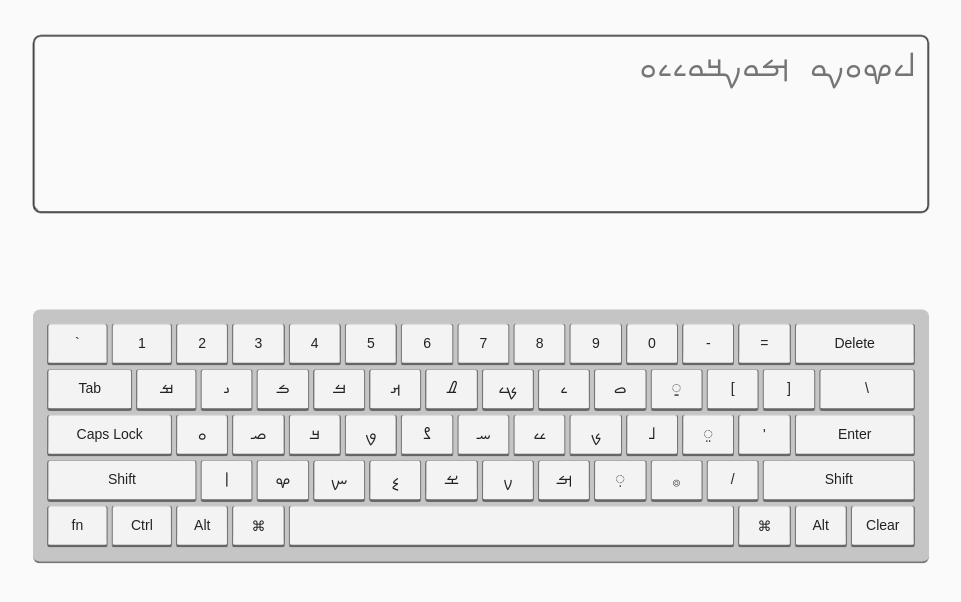
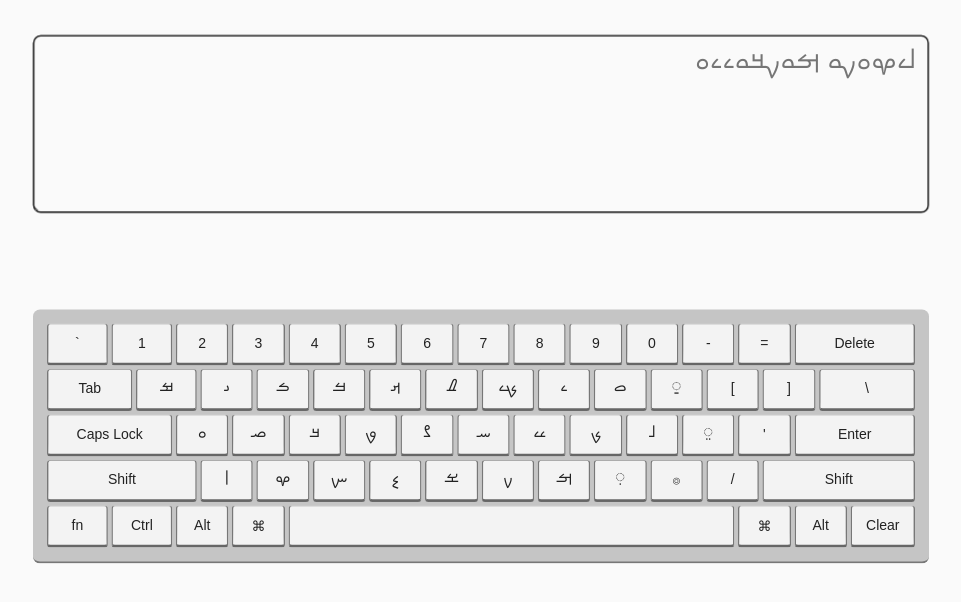
Before and after one commit to ossab98/mandaic-keyboard-1, a plain HTML site: page index.html in a window 1280 px wide. Shown: the part 88-690 px from the top of the page, without its empty margins (159-1120 px from the left). Drawn offline with Linux system fonts and the light colour scheme.

Commit message:
added Mandaic font family.

```diff
--- a/css/style.css
+++ b/css/style.css
@@ -1,3 +1,11 @@
+@font-face {
+  font-family: "lishana";
+  src: url("../font/lishana.woff2") format("woff2"),
+    url("../font/lishana.woff") format("woff");
+  font-weight: normal;
+  font-style: normal;
+}
+
 *,
 ::before,
 ::after {
@@ -17,6 +25,11 @@ h1 {
   text-transform: capitalize;
 }
 
+textarea,
+.mandaic {
+  font-family: "lishana", sans-serif;
+}
+
 textarea {
   width: 100vw;
   height: 254px;
@@ -26,7 +39,7 @@ textarea {
   border: 2px solid #c5c5c5;
   border-radius: 10px;
   background-color: transparent;
-  font-size: 3rem;
+  font-size: 2.5rem;
 }
 
 button {
```
Also changed, not shown: font/lishana.woff (added), font/lishana.woff2 (added).
